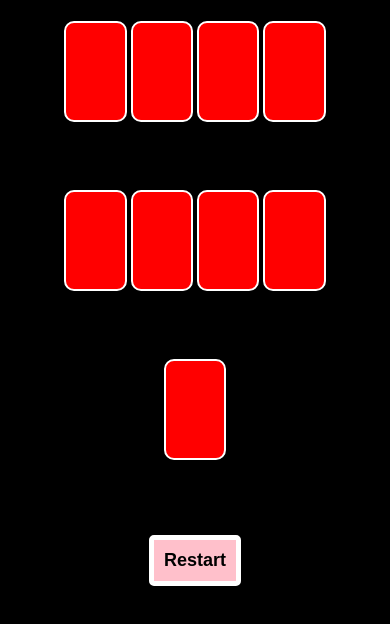
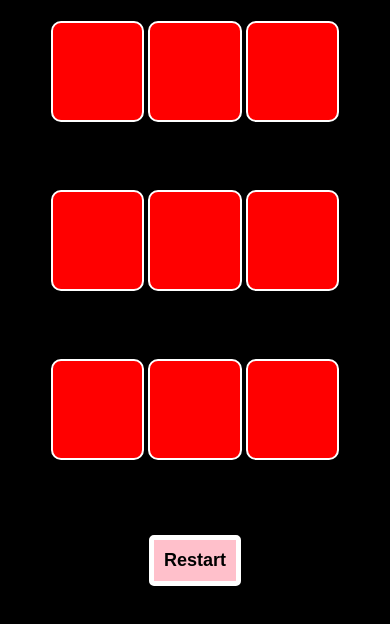
Before and after one commit to gitkaushiksharma/Tic-Tac-Toe, a plain HTML site: page index.html in a window 390 px wide. Shown: the part 44-668 px from the top of the page. Drawn offline with Linux system fonts and the light colour scheme.

Commit message:
Update style.css

```diff
--- a/style.css
+++ b/style.css
@@ -85,7 +85,7 @@ p{
     }
     #box {
         height: 20%;
-        width: 20%; /* Adjust width for smaller screens */
+        width: 30%; /* Adjust width for smaller screens */
         font-size: 36px; /* Adjust font size for smaller screens */
     }
     .container {
```
